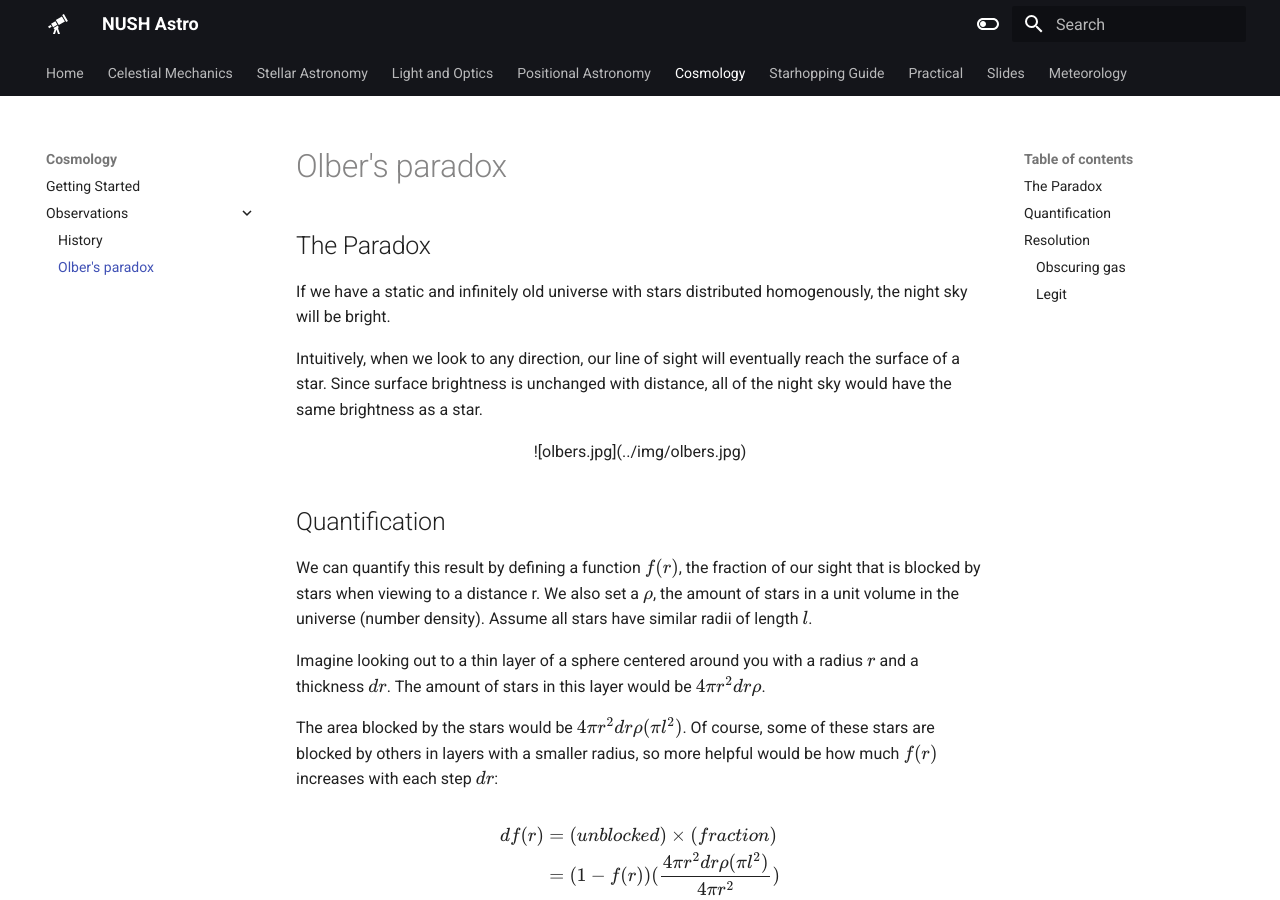
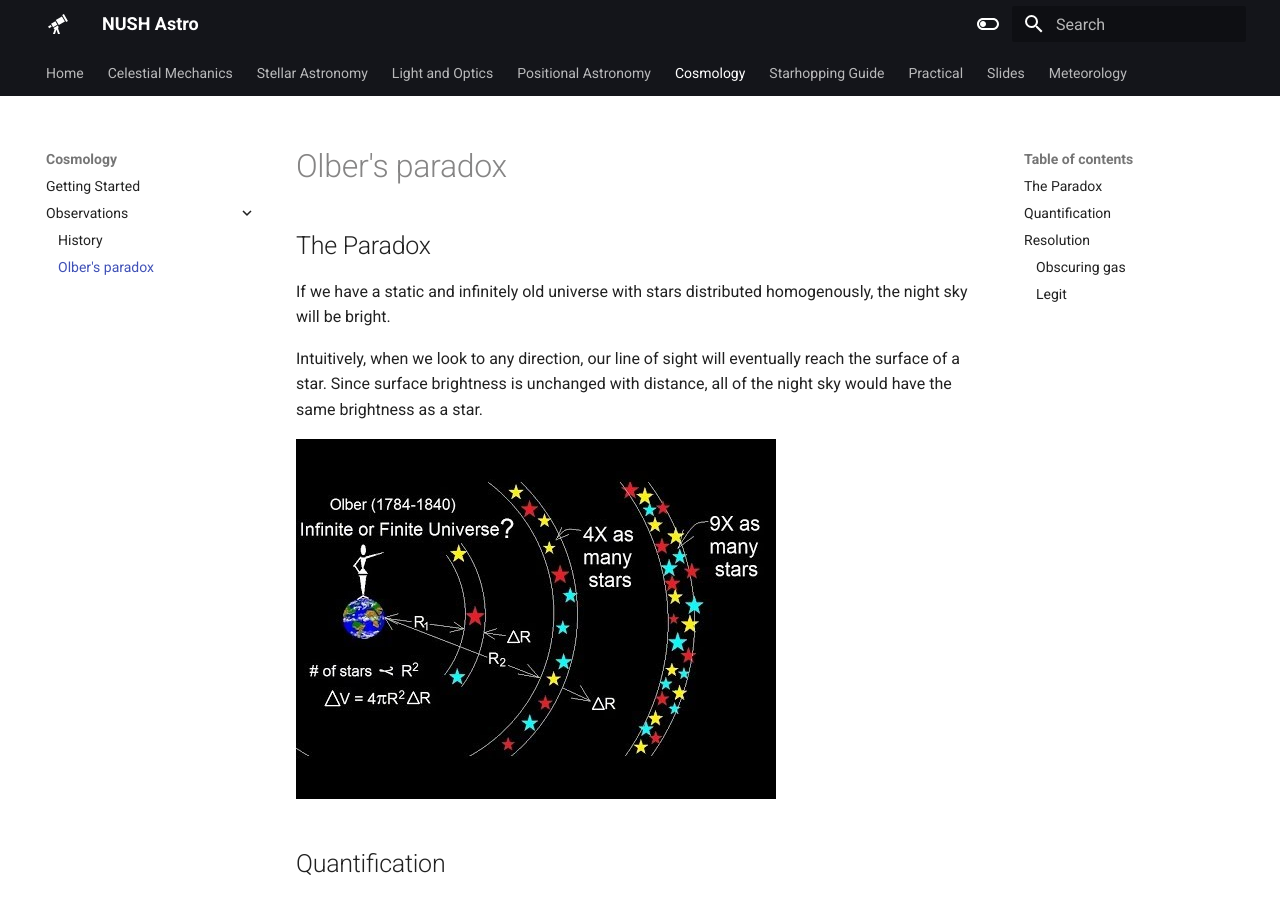
Before and after one commit to nushastro/website, an MkDocs documentation site: the page built from docs/cosmology/observations/olbers.md, in a window 1280 px wide and 900 px high. Built offline with MkDocs 1.6.1 and Material for MkDocs 9.7.7, drawn with Linux system fonts in a browser that asks for light colours.

Commit message:
fixed image

```diff
--- a/docs/cosmology/observations/olbers.md
+++ b/docs/cosmology/observations/olbers.md
@@ -7,9 +7,7 @@ If we have a static and infinitely old universe with stars distributed homogenou
 
 Intuitively, when we look to any direction, our line of sight will eventually reach the surface of a star. Since surface brightness is unchanged with distance, all of the night sky would have the same brightness as a star.
 
-<div align="center">
-    ![olbers.jpg](../img/olbers.jpg)
-</div>
+![Olber's Paradox](../img/olbers.jpg)
 
 ## Quantification
 
```
